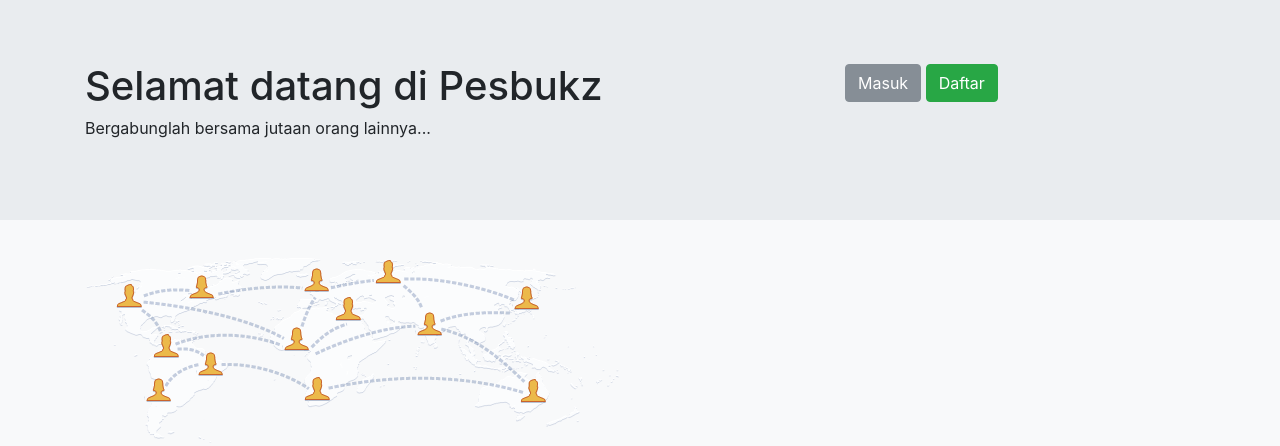
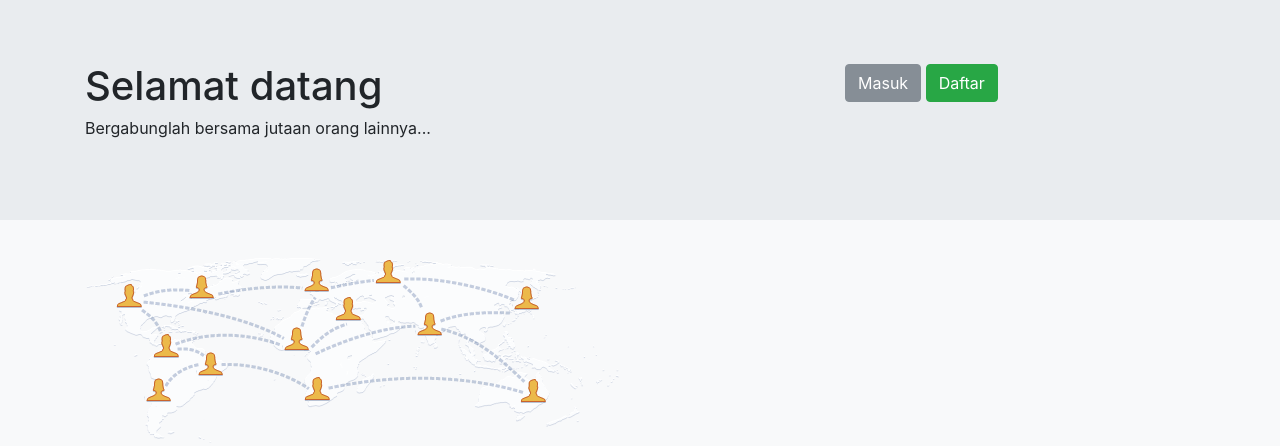
Before and after one commit to farman17/sosmed, a PHP site: page / in a window 1280 px wide. Shown: the top 446 px of the page. Run offline with PHP 8.4, Linux system fonts and the light colour scheme.

Commit message:
update index.php

```diff
--- a/index.php
+++ b/index.php
@@ -14,7 +14,7 @@
             <div class="container">
                 <div class="row">
                     <div class="col-md-8">
-                        <h1>Selamat datang di Pesbukz</h1>
+                        <h1>Selamat datang</h1>
                         <p>Bergabunglah bersama jutaan orang lainnya...</p>
                     </div>
                     <div class="col-md-4">
```
